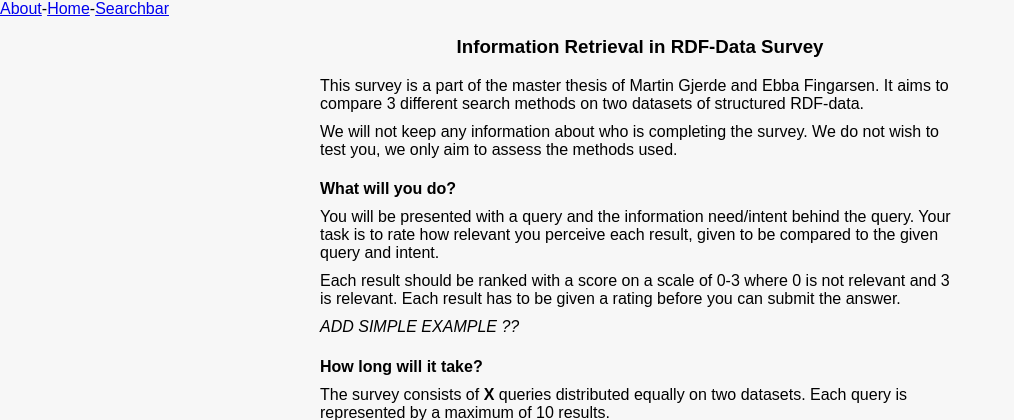
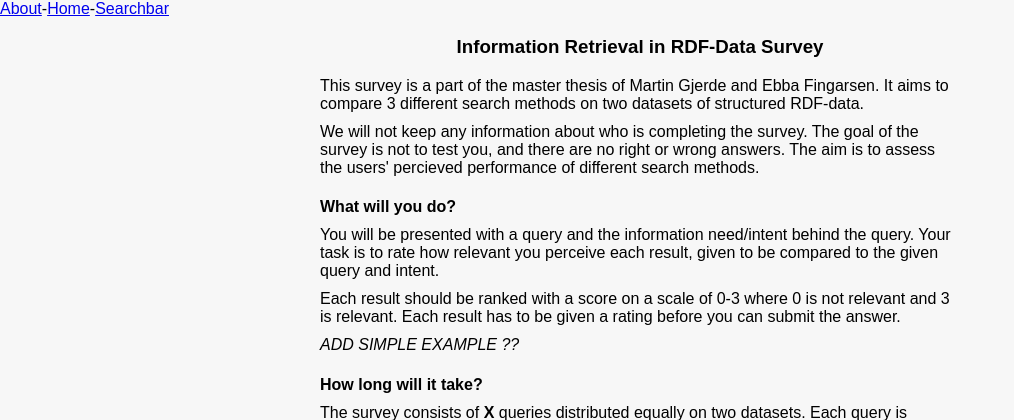
Before and after one commit to martinbg1/rdf-ir, a Flask app: page / in a window 1280 px wide. Shown: the part 119-539 px from the top of the page, without its empty margins (0-1014 px from the left). Run offline with Flask 2, Linux system fonts and the light colour scheme; the visitor is signed in with stand-in values (Sample User, id 1).

Commit message:
changed information about assessment

```diff
--- a/WebApp/templates/about.html
+++ b/WebApp/templates/about.html
@@ -15,7 +15,8 @@
     <p>This survey is a part of the master thesis of Martin Gjerde and Ebba Fingarsen. It aims to compare 3 different search methods on two datasets of structured RDF-data.</p>
 
     <p>We will not keep any information about who is completing the survey.
-        We do not wish to test you, we only aim to assess the methods used.</p>
+        The goal of the survey is not to test you, and there are no right or wrong answers.
+        The aim is to assess the users' percieved performance of different search methods.</p>
 
     <h4 class="information_title">What will you do?</h4>
     <p>You will be presented with a query and the information need/intent behind the query.
```
